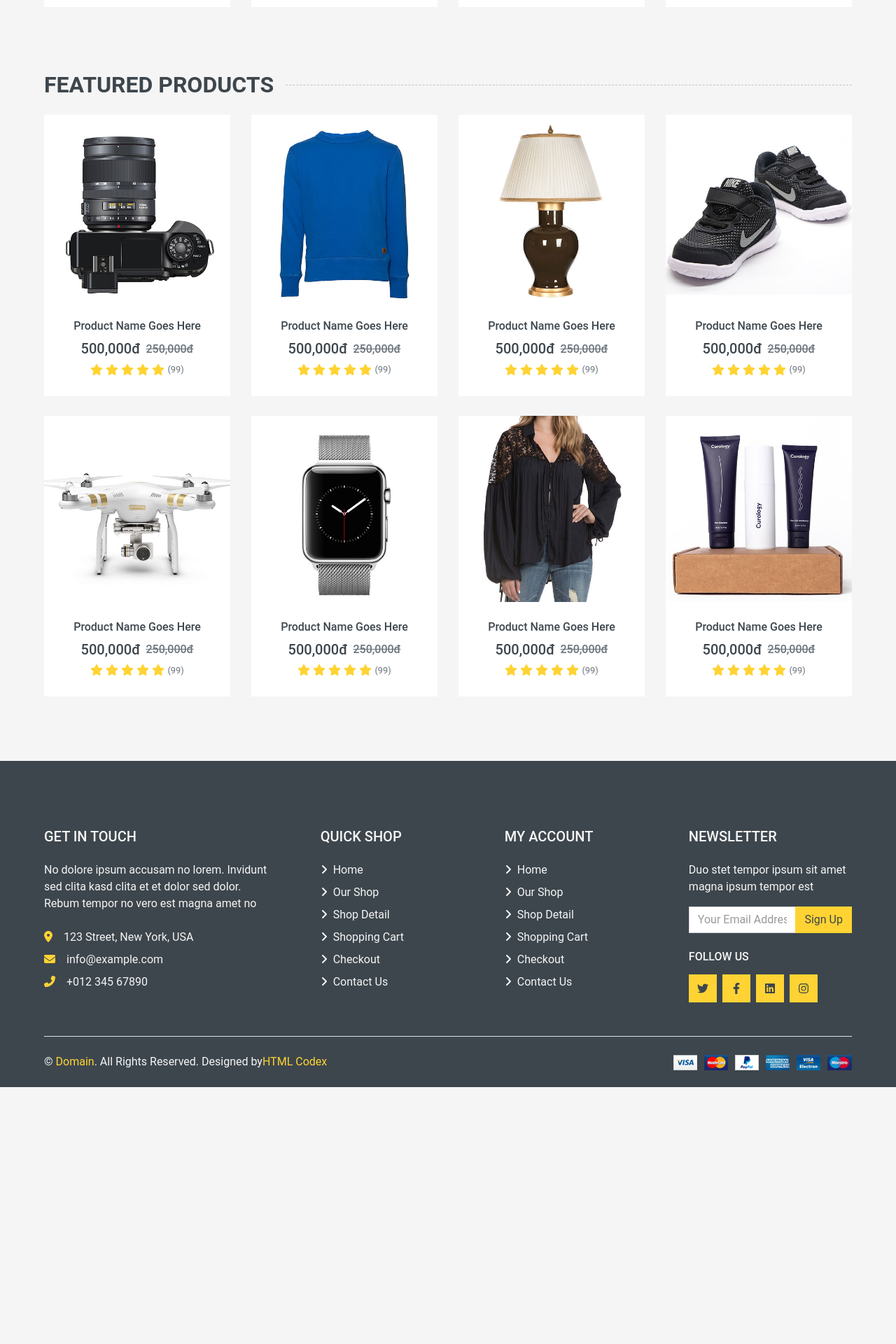
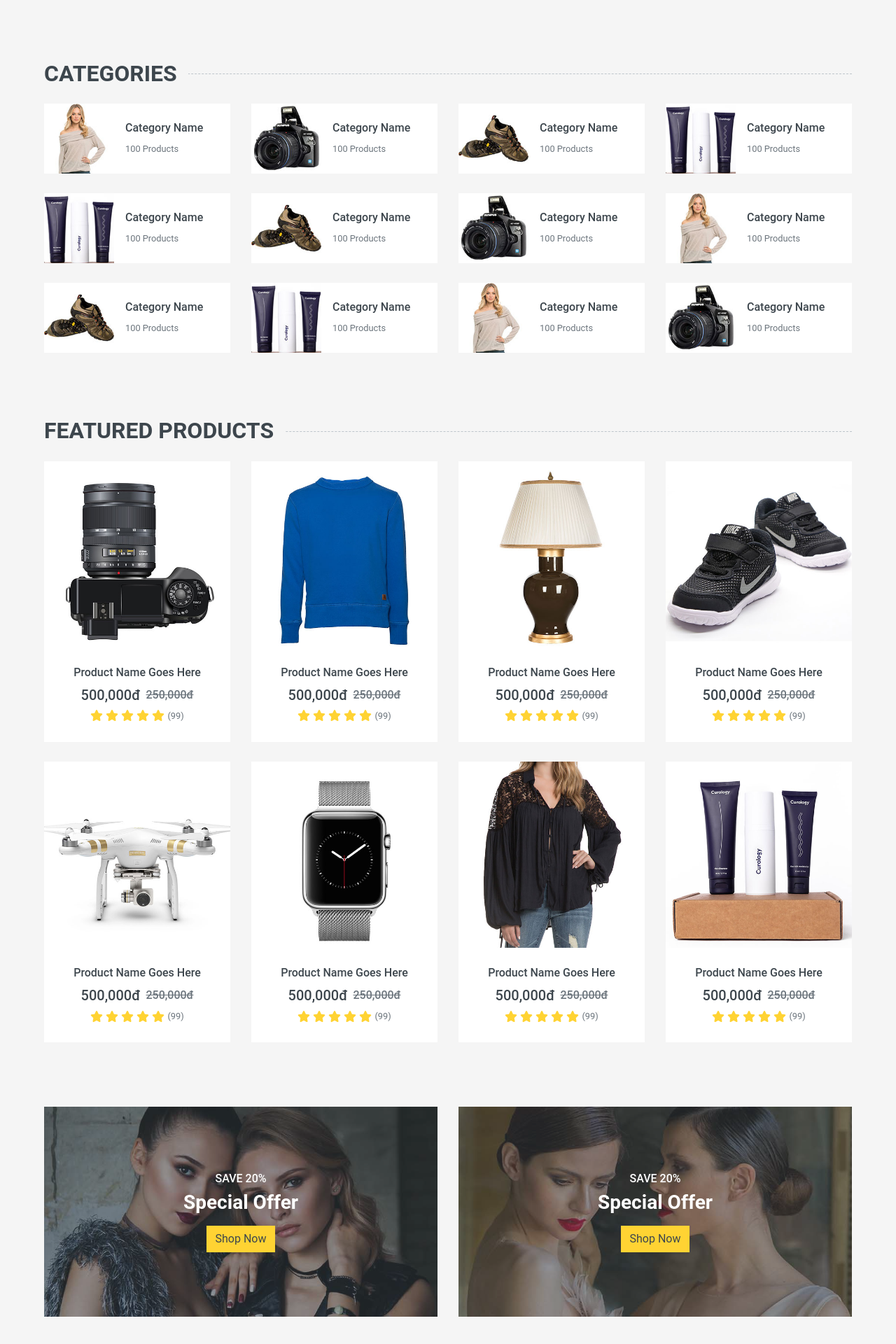
Before and after one commit to VuVietHoangdakmil/react_ui_MUNTIshop, a React (Create React App) app: page / in a window 1280 px wide. Shown: the part 828-2748 px from the top of the page at 70% size. Before the commit the page ends 2381 px from the top, so only its background shows below. Built offline with nearby package versions, Linux system fonts and the light colour scheme.

Commit message:
home part 2

```diff
--- a/src/Components/Layouts/Defaulayout/index.js
+++ b/src/Components/Layouts/Defaulayout/index.js
@@ -12,7 +12,7 @@ function BtnScrollTop (){
     useEffect(()=>{
         function handleScroll() {
             const scrollTop = document.documentElement.scrollTop;
-            setIsVisible(scrollTop > 0);
+            setIsVisible(scrollTop > 200);
           }
 
           window.addEventListener('scroll', handleScroll);
@@ -37,7 +37,8 @@ function BtnScrollTop (){
         onClick={handleClick}
         className="btn_cuon"
         style={buttonStyle}>
-        <FontAwesomeIcon  icon={faAngleDoubleUp}/>
+        <FontAwesomeIcon  icon={faAngleDoubleUp}
+    />
     </div>
  )
 }
--- a/src/Pages/Home/index.js
+++ b/src/Pages/Home/index.js
@@ -9,8 +9,8 @@ import {Link} from "react-router-dom"
 
 function Title({children}){
     return(
-        <h2 class="section-title position-relative text-uppercase mx-xl-5 mb-4">
-            <span class="bg-secondary pr-3">{children}</span>
+        <h2 className="section-title position-relative text-uppercase mx-xl-5 mb-4">
+            <span className="bg-secondary pr-3">{children}</span>
         </h2>
     )
 }
@@ -194,7 +194,7 @@ function Category(){
     )
 }
 
-function Product(){
+function Product({title,aip}){
 
     const dataProduct = [
         {name:'Product Name Goes Here',img:"product-1.jpg",url:"", price:500000,priceDel:250000},
@@ -242,7 +242,7 @@ function Product(){
 
     return (
         <div className="container-fluid pt-5 pb-3">
-            <Title>Featured Products</Title>
+            <Title>{title}</Title>
             <div className="row px-xl-5">
             {dataProduct.map((item,index)=>
                 <Col
@@ -259,14 +259,93 @@ function Product(){
         </div>
     )
 }
+
+function Offer(){
+
+    function Col1(){
+        return(
+            <div className="col-md-6">
+            <div className="product-offer mb-30" style={{height: "300px"}}>
+                <img className="img-fluid" src="img/offer-1.jpg" alt=""/>
+                <div className="offer-text">
+                    <h6 className="text-white text-uppercase">Save 20%</h6>
+                    <h3 className="text-white mb-3">Special Offer</h3>
+                    <a href="#" className="btn btn-primary">Shop Now</a>
+                </div>
+            </div>
+        </div>
+        )
+    }
+    function Col2(){
+        return(
+            <div className="col-md-6">
+                <div className="product-offer mb-30" style={{height: "300px"}}>
+                    <img className="img-fluid" src="img/offer-2.jpg" alt=""/>
+                    <div className="offer-text">
+                        <h6 className="text-white text-uppercase">Save 20%</h6>
+                        <h3 className="text-white mb-3">Special Offer</h3>
+                        <a href="" className="btn btn-primary">Shop Now</a>
+                    </div>
+                </div>
+            </div>
+        )
+    }
+    return(
+        <div className="container-fluid pt-5 pb-3">
+            <div className="row px-xl-5">
+                <Col1/>
+                <Col2/>
+            </div>
+        </div>
+    )
+}
+function Vendor(){
+    return(
+        <div className="container-fluid py-5">
+        <div className="row px-xl-5">
+            <div className="col">
+                <div className="owl-carousel vendor-carousel">
+                    <div className="bg-light p-4">
+                        <img src="img/vendor-1.jpg" alt=""/>
+                    </div>
+                    <div className="bg-light p-4">
+                        <img src="img/vendor-2.jpg" alt=""/>
+                    </div>
+                    <div className="bg-light p-4">
+                        <img src="img/vendor-3.jpg" alt=""/>
+                    </div>
+                    <div className="bg-light p-4">
+                        <img src="img/vendor-4.jpg" alt=""/>
+                    </div>
+                    <div className="bg-light p-4">
+                        <img src="img/vendor-5.jpg" alt=""/>
+                    </div>
+                    <div className="bg-light p-4">
+                        <img src="img/vendor-6.jpg" alt=""/>
+                    </div>
+                    <div className="bg-light p-4">
+                        <img src="img/vendor-7.jpg" alt=""/>
+                    </div>
+                    <div className="bg-light p-4">
+                        <img src="img/vendor-8.jpg" alt=""/>
+                    </div>
+                </div>
+            </div>
+        </div>
+    </div>
+    )
+}
 function Home() {
 
     return (
        <Fragment>
             <Crousel/>
             <ContainerFluid/>
-            {/* <Category/> */}
-            <Product/>
+            <Category/>
+            <Product title="Featured Products" />
+            <Offer/>
+            <Product title="Product Name Goes Here" />
+            {/* <Vendor/> */}
        </Fragment>
     );
 }
```
Also changed, not shown: src/css/style.css.
